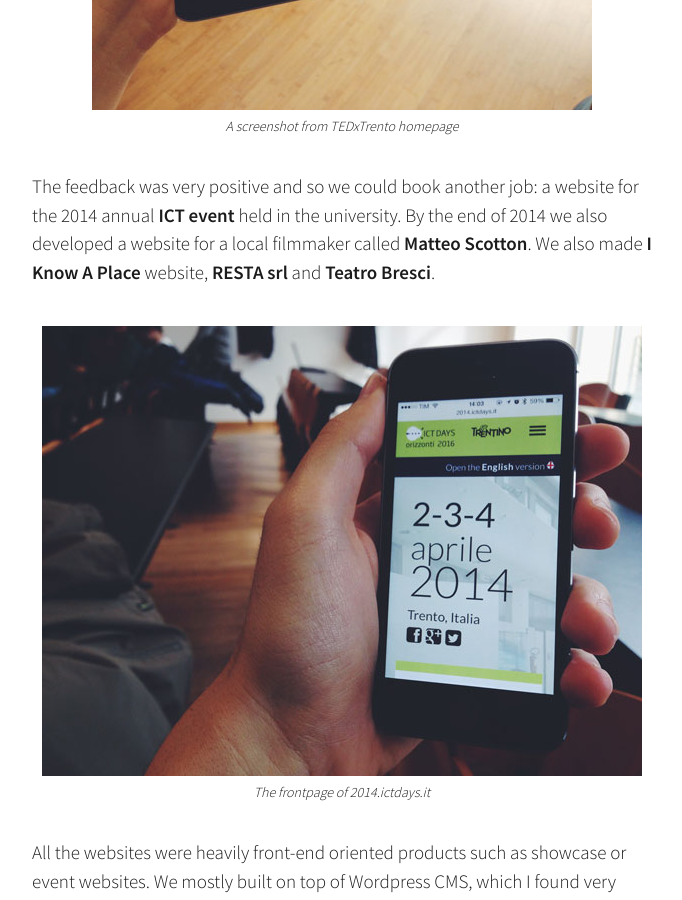
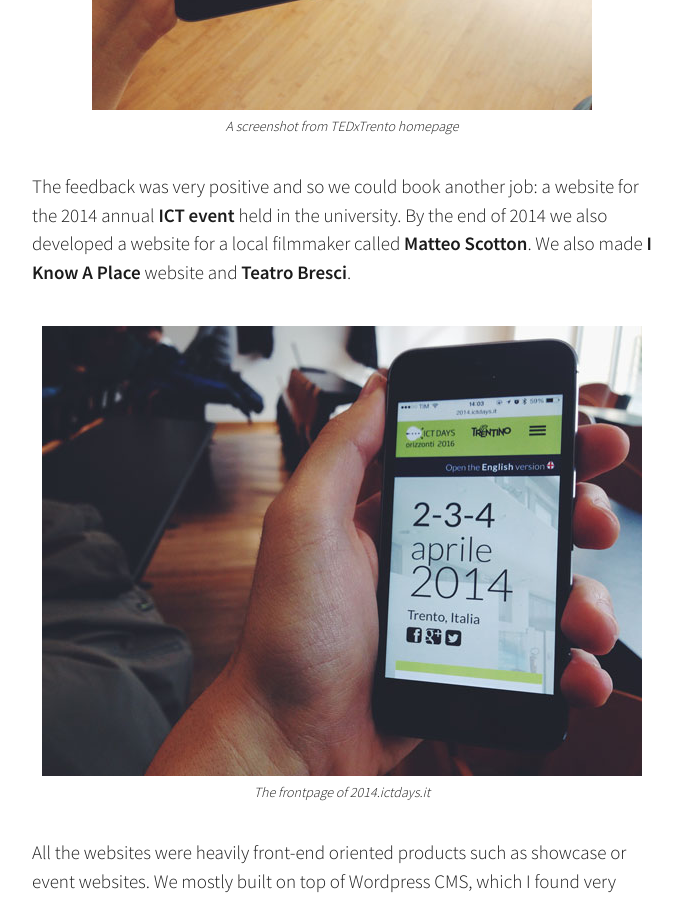
Before and after one commit to leolanzinger/leolanzinger.github.io, a Jekyll site: the page built from works/_posts/2015-12-14-babbies.markdown, in a window 1280 px wide and 900 px high, scrolled down 1339 px. Shown: the whole window, without its empty margins (288-970 px from the left). Built offline with Jekyll 4.4.1, drawn with Linux system fonts in a browser that asks for light colours.

Commit message:
removed resta

```diff
--- a/works/_posts/2015-12-14-babbies.markdown
+++ b/works/_posts/2015-12-14-babbies.markdown
@@ -15,7 +15,7 @@ Babbies Production was one of the earliest project I was involved in. I started
 ![Tedx trento website](/images/babbies/tedx.jpg)
 *A screenshot from TEDxTrento homepage*
 
-The feedback was very positive and so we could book another job: a website for the 2014 annual [ICT event][ictdays] held in the university. By the end of 2014 we also developed a website for a local filmmaker called [Matteo Scotton][matteoscotton]. We also made [I Know A Place][ikap] website, [RESTA srl][resta] and [Teatro Bresci][teatrobresci].
+The feedback was very positive and so we could book another job: a website for the 2014 annual [ICT event][ictdays] held in the university. By the end of 2014 we also developed a website for a local filmmaker called [Matteo Scotton][matteoscotton]. We also made [I Know A Place][ikap] website and [Teatro Bresci][teatrobresci].
 
 ![Ict days](/images/babbies/ict.jpg)
 *The frontpage of 2014.ictdays.it*
@@ -26,7 +26,6 @@ The process usally involved a lot of preparatory talks with the clients, in orde
 
 [ikap]: http://www.iknowaplace.it
 [teatrobresci]: http://www.teatrobresci.it
-[resta]: http://www.resta.it
 [tedx]: http://www.tedxtrento.com
 [ictdays]: http://2014.ictdays.it
 [matteoscotton]: http://www.matteoscotton.com
```
